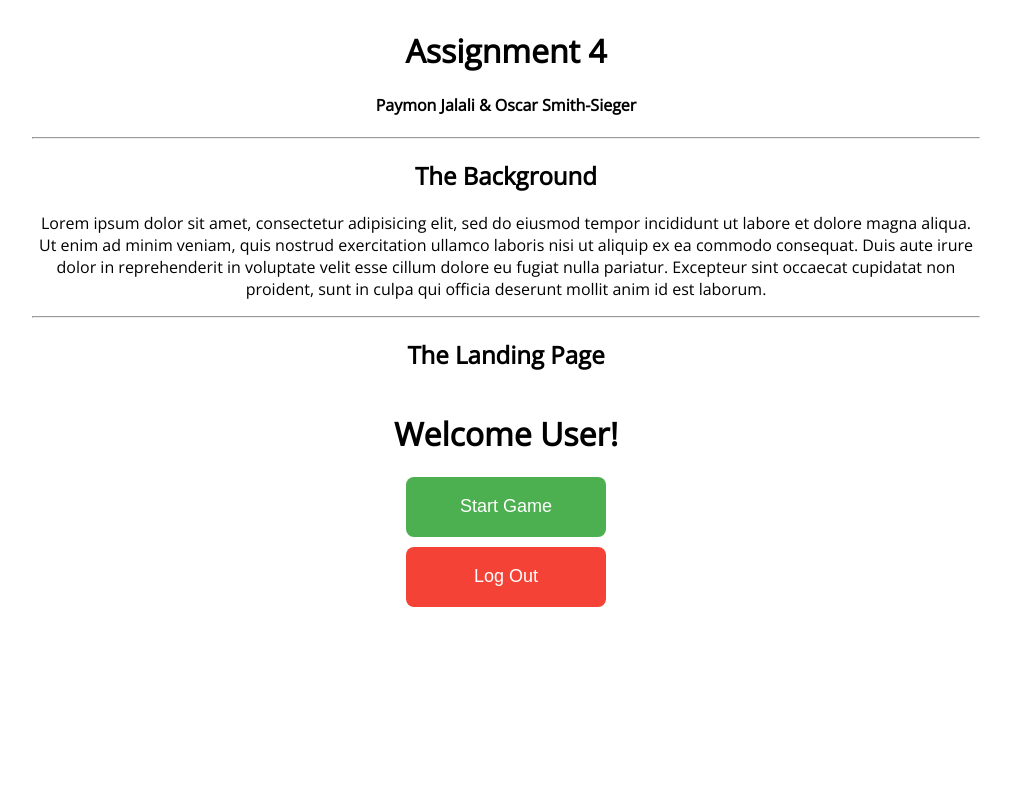
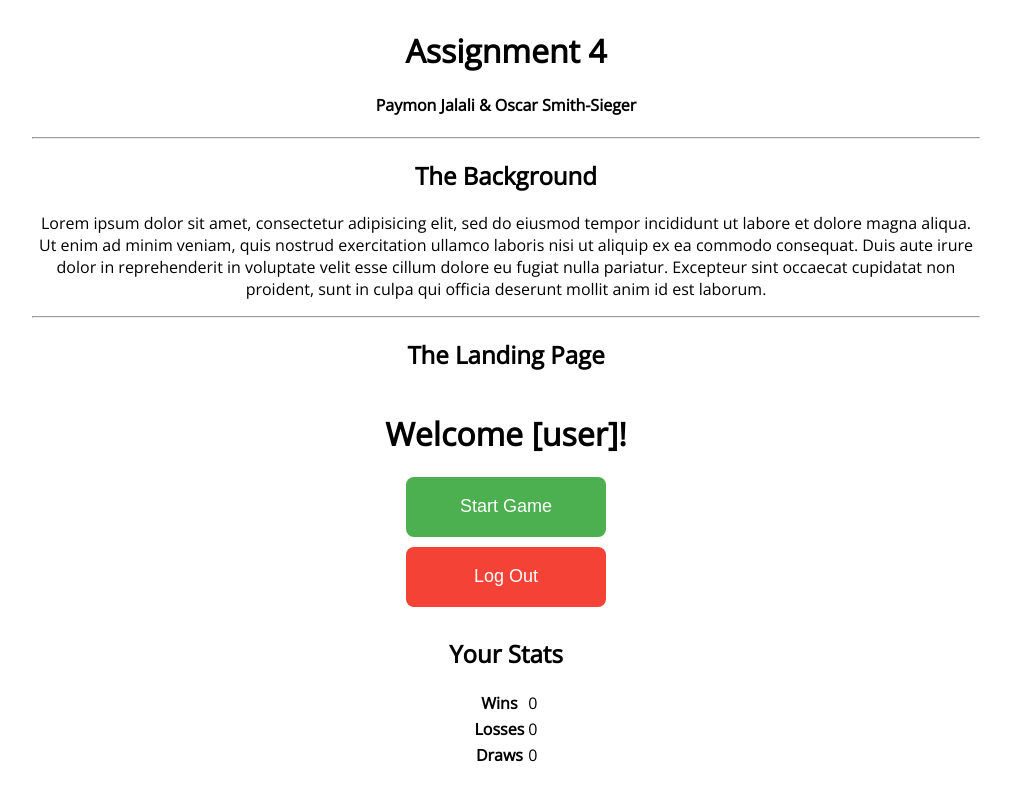
Before and after one commit to Jerald/cmpt218finalproject, a website: page private_files/landingPage.html in a window 1280 px wide. Shown: the whole page, without its empty margins (134-1145 px from the left). Drawn offline with nearby package versions, Linux system fonts and the light colour scheme; files that its build step writes are made by us from their sources.

Commit message:
Added landing page to be served after login. Displays stats and all.

```diff
--- a/private_files/landingPage.html
+++ b/private_files/landingPage.html
@@ -18,9 +18,15 @@
         </div>
         <br>
         <div class="mainDiv">
-            <h1>Welcome User!</h1>
+            <h1>Welcome [user]!</h1>
             <button class="pageButton submit">Start Game</button><br>
             <button class="pageButton delete">Log Out</button>
+            <h2>Your Stats</h2>
+            <table align="center">
+              <tr><td><strong>Wins</strong></td><td>0</td></tr>
+              <tr><td><strong>Losses</strong></td><td>0</td></tr>
+              <tr><td><strong>Draws</strong></td><td>0</td></tr>
+            </table>
         </div>
     </body>
 </html>
--- a/server.js
+++ b/server.js
@@ -56,7 +56,7 @@ app.post('/login', function(req,res,next){
                     }
                     else
                     {
-                        res.send("login success");
+                        res.send(`<!DOCTYPE html><html> <head> <title>Assignment 4</title> <meta charset="utf-8" /> <link rel="stylesheet" href="layout.css"> </head> <body> <div id="textDiv"> <h1>Assignment 4</h1> <h4>Paymon Jalali & Oscar Smith-Sieger</h4> <hr> <h2>The Background</h2> <p>Lorem ipsum dolor sit amet, consectetur adipisicing elit, sed do eiusmod tempor incididunt ut labore et dolore magna aliqua. Ut enim ad minim veniam, quis nostrud exercitation ullamco laboris nisi ut aliquip ex ea commodo consequat. Duis aute irure dolor in reprehenderit in voluptate velit esse cillum dolore eu fugiat nulla pariatur. Excepteur sint occaecat cupidatat non proident, sunt in culpa qui officia deserunt mollit anim id est laborum.</p> <hr> <h2>The Landing Page</h2> </div> <br> <div class="mainDiv"> <h1>Welcome ` + req.body.loginUsername + `!</h1> <button class="pageButton submit">Start Game</button><br> <button class="pageButton delete">Log Out</button> <h2>Your Stats</h2> <table align="center"> <tr><td><strong>Wins</strong></td><td>` + result[0].wins + `</td></tr> <tr><td><strong>Losses</strong></td><td>` + result[0].losses + `</td></tr> <tr><td><strong>Draws</strong></td><td>` + result[0].draws + `</td></tr> <tr><td><strong>Total Moves</strong></td><td>` + result[0].totalMoves + `</td></tr> </table> </div> </body></html>`);
                     }
                 }
                 db.close();
```
Also changed, not shown: 1 other file.
